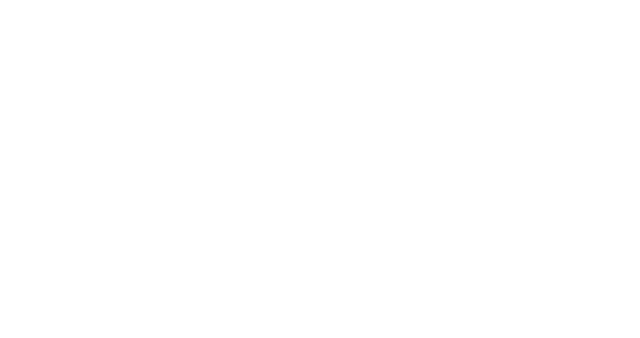
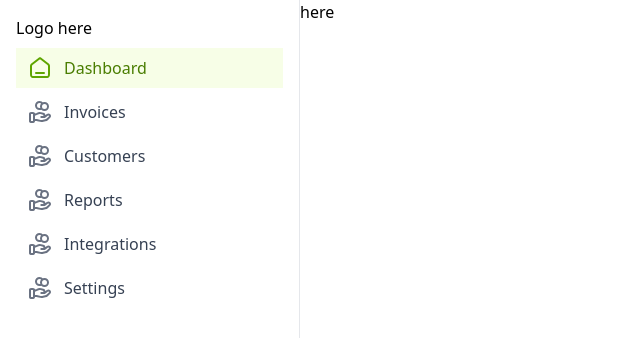
Before and after one commit to abdulkarimogaji/invoGenius_frontend, a React (Vite) app: page /dashboard in a window 1280 px wide. Shown: the top 338 px of the page, without its empty margins (0-640 px from the left). Built offline with nearby package versions, Linux system fonts and the light colour scheme.

Commit message:
wip staff sidebar

```diff
--- /dev/null
+++ b/src/components/Icons/CoinsHandIcon.tsx
@@ -0,0 +1,20 @@
+export default function CoinsHandIcon(props: React.SVGProps<SVGSVGElement>) {
+  return (
+    <svg
+      width="24"
+      height="24"
+      viewBox="0 0 24 24"
+      fill="none"
+      xmlns="http://www.w3.org/2000/svg"
+      stroke="currentColor"
+      strokeWidth="2"
+      {...props}
+    >
+      <path
+        d="M13.5295 8.35186C12.9571 8.75995 12.2566 9 11.5 9C9.567 9 8 7.433 8 5.5C8 3.567 9.567 2 11.5 2C12.753 2 13.8522 2.65842 14.4705 3.64814M6 20.0872H8.61029C8.95063 20.0872 9.28888 20.1277 9.61881 20.2086L12.3769 20.8789C12.9753 21.0247 13.5988 21.0388 14.2035 20.9214L17.253 20.3281C18.0585 20.1712 18.7996 19.7854 19.3803 19.2205L21.5379 17.1217C22.154 16.5234 22.154 15.5524 21.5379 14.9531C20.9832 14.4134 20.1047 14.3527 19.4771 14.8103L16.9626 16.6449C16.6025 16.9081 16.1643 17.0498 15.7137 17.0498H13.2855L14.8311 17.0498C15.7022 17.0498 16.4079 16.3633 16.4079 15.5159V15.2091C16.4079 14.5055 15.9156 13.892 15.2141 13.7219L12.8286 13.1417C12.4404 13.0476 12.0428 13 11.6431 13C10.6783 13 8.93189 13.7988 8.93189 13.7988L6 15.0249M20 6.5C20 8.433 18.433 10 16.5 10C14.567 10 13 8.433 13 6.5C13 4.567 14.567 3 16.5 3C18.433 3 20 4.567 20 6.5ZM2 14.6L2 20.4C2 20.9601 2 21.2401 2.10899 21.454C2.20487 21.6422 2.35785 21.7951 2.54601 21.891C2.75992 22 3.03995 22 3.6 22H4.4C4.96005 22 5.24008 22 5.45399 21.891C5.64215 21.7951 5.79513 21.6422 5.89101 21.454C6 21.2401 6 20.9601 6 20.4V14.6C6 14.0399 6 13.7599 5.89101 13.546C5.79513 13.3578 5.64215 13.2049 5.45399 13.109C5.24008 13 4.96005 13 4.4 13L3.6 13C3.03995 13 2.75992 13 2.54601 13.109C2.35785 13.2049 2.20487 13.3578 2.10899 13.546C2 13.7599 2 14.0399 2 14.6Z"
+        strokeLinecap="round"
+        strokeLinejoin="round"
+      />
+    </svg>
+  );
+}
--- /dev/null
+++ b/src/components/Icons/HomeLineIcon.tsx
@@ -0,0 +1,20 @@
+export default function HomeLineIcon(props: React.SVGProps<SVGSVGElement>) {
+  return (
+    <svg
+      width="24"
+      height="24"
+      viewBox="0 0 24 24"
+      fill="none"
+      xmlns="http://www.w3.org/2000/svg"
+      stroke="currentColor"
+      strokeWidth="2"
+      {...props}
+    >
+      <path
+        d="M8 17H16M11.0177 2.764L4.23539 8.03912C3.78202 8.39175 3.55534 8.56806 3.39203 8.78886C3.24737 8.98444 3.1396 9.20478 3.07403 9.43905C3 9.70352 3 9.9907 3 10.5651V17.8C3 18.9201 3 19.4801 3.21799 19.908C3.40973 20.2843 3.71569 20.5903 4.09202 20.782C4.51984 21 5.07989 21 6.2 21H17.8C18.9201 21 19.4802 21 19.908 20.782C20.2843 20.5903 20.5903 20.2843 20.782 19.908C21 19.4801 21 18.9201 21 17.8V10.5651C21 9.9907 21 9.70352 20.926 9.43905C20.8604 9.20478 20.7526 8.98444 20.608 8.78886C20.4447 8.56806 20.218 8.39175 19.7646 8.03913L12.9823 2.764C12.631 2.49075 12.4553 2.35412 12.2613 2.3016C12.0902 2.25526 11.9098 2.25526 11.7387 2.3016C11.5447 2.35412 11.369 2.49075 11.0177 2.764Z"
+        strokeLinecap="round"
+        strokeLinejoin="round"
+      />
+    </svg>
+  );
+}
--- /dev/null
+++ b/src/components/Icons/index.tsx
@@ -0,0 +1,4 @@
+import HomeLineIcon from "./HomeLineIcon";
+import CoinsHandIcon from "./CoinsHandIcon";
+
+export { HomeLineIcon, CoinsHandIcon };
--- /dev/null
+++ b/src/components/StaffSidebar/index.tsx
@@ -0,0 +1,66 @@
+import { NavLink } from "react-router";
+import { CoinsHandIcon, HomeLineIcon } from "../Icons";
+import { useState } from "react";
+
+export default function StaffSidebar() {
+  const [open] = useState(true);
+
+  const sections = [
+    {
+      name: "Dashboard",
+      link: "/dashboard",
+      icon: HomeLineIcon,
+    },
+    {
+      name: "Invoices",
+      link: "/invoices",
+      icon: CoinsHandIcon,
+    },
+    {
+      name: "Customers",
+      link: "/customers",
+      icon: CoinsHandIcon,
+    },
+    {
+      name: "Reports",
+      link: "/reports",
+      icon: CoinsHandIcon,
+    },
+    {
+      name: "Integrations",
+      link: "/integrations",
+      icon: CoinsHandIcon,
+    },
+    {
+      name: "Settings",
+      link: "/settings",
+      icon: CoinsHandIcon,
+    },
+  ];
+
+  return (
+    <aside className={`h-screen border-r border-gray-200 bg-white p-4 ${open ? "w-[300px]" : ""}`}>
+      <div>Logo here</div>
+      <ul className="mt-2 space-y-1">
+        {sections.map((section) => (
+          <li key={section.link}>
+            <NavLink
+              to={section.link}
+              className={({ isActive }) => `group flex items-center gap-3 px-3 py-2 ${isActive ? "bg-lime-50 text-lime-700" : "text-gray-700 hover:bg-lime-50 hover:text-lime-700"}`}
+            >
+              {({ isActive }) => (
+                <>
+                  <section.icon
+                    className={`h-6 w-6 ${isActive ? "text-lime-600" : "text-gray-500 group-hover:text-lime-600"}`}
+                    strokeWidth={2}
+                  />
+                  <span className="text-base font-medium">{section.name}</span>
+                </>
+              )}
+            </NavLink>
+          </li>
+        ))}
+      </ul>
+    </aside>
+  );
+}
--- a/src/context/auth.tsx
+++ b/src/context/auth.tsx
@@ -16,15 +16,15 @@ type ActionType = {
   };
 };
 const initialState = {
-  isAuthenticated: false,
+  isAuthenticated: true,
   user_id: 0,
   token: "",
-  role: "",
-  isValidating: true,
+  role: "staff",
+  isValidating: false,
 };
 
-export const AuthContext = createContext<AuthContextType | null>(null);
-export const AuthDispatchContext = createContext<React.Dispatch<ActionType> | null>(null);
+export const AuthContext = createContext<AuthContextType>(initialState);
+export const AuthDispatchContext = createContext<React.Dispatch<ActionType>>(() => {});
 
 const reducer = (state: AuthContextType, action: ActionType) => {
   switch (action.type) {
--- a/src/main.tsx
+++ b/src/main.tsx
@@ -1,14 +1,15 @@
 import { Route, Routes } from "react-router";
 import { useAuthContext } from "./context/auth";
 import LoginPage from "./pages/Auth/LoginPage";
+import StaffSidebar from "./components/StaffSidebar";
+import StaffDashboardPage from "./pages/Staff/Dashboard";
 
 function renderSidebar(role: string) {
   switch (role) {
     case "customer":
       return null;
     case "staff":
-      return null;
-
+      return <StaffSidebar />;
     default:
       return null;
   }
@@ -28,6 +29,10 @@ function renderRoutes(role: string) {
     case "staff":
       return (
         <Routes>
+          <Route
+            path="/dashboard"
+            element={<StaffDashboardPage />}
+          />
           <Route
             path="*"
             element={null}
@@ -54,9 +59,11 @@ function renderRoutes(role: string) {
 function Main() {
   const authState = useAuthContext();
 
+  console.log("state", authState);
+
   return (
-    <div>
-      {authState ? renderSidebar(authState.role) : null}
+    <div className="flex">
+      {authState?.isAuthenticated ? renderSidebar(authState.role) : null}
       <div>{!authState?.isAuthenticated ? renderRoutes("none") : renderRoutes(authState.role)}</div>
     </div>
   );
--- /dev/null
+++ b/src/pages/Staff/Dashboard/index.tsx
@@ -0,0 +1,3 @@
+export default function StaffDashboardPage() {
+  return <div>here</div>;
+}
```
